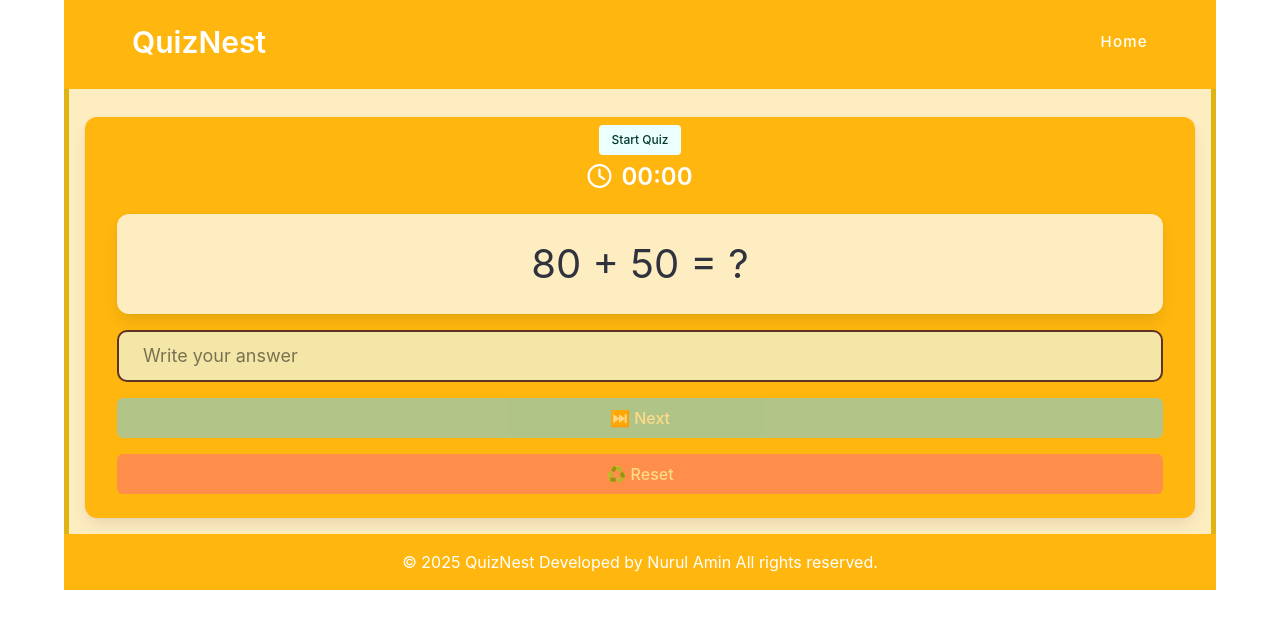
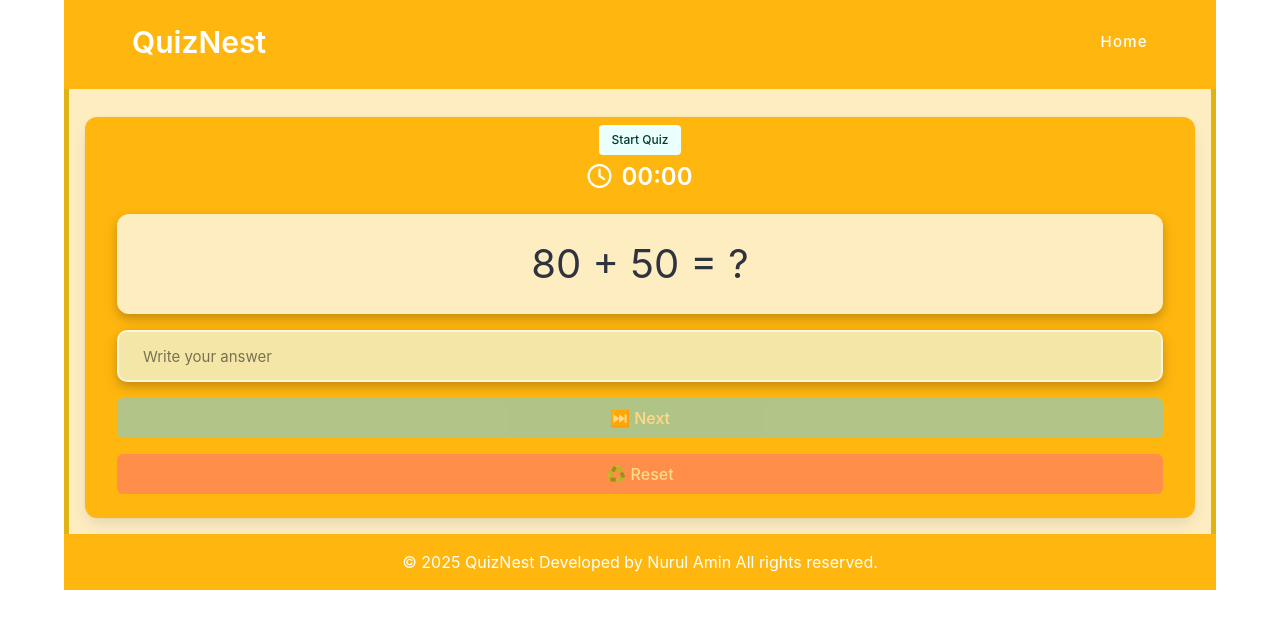
Before and after one commit to engnurulamin/maths-quiz, a SvelteKit app: page /quiz in a window 1280 px wide. Shown: the top 628 px of the page. Built offline with nearby package versions, Linux system fonts and the light colour scheme.

Commit message:
design fix

```diff
--- a/src/routes/quiz/+page.svelte
+++ b/src/routes/quiz/+page.svelte
@@ -15,7 +15,7 @@
       </h1>
       <div class="control mx-5">
         <div class="filed">
-          <div class="box has-background-warning-light has-text-centered">
+          <div class="box has-background-warning-light has-text-centered box-shadow">
             <p class="has-text-dark is-size-2">{current_question || '80 + 50 = ?'}</p>
           </div>
         </div>
@@ -23,7 +23,7 @@
       <div class="control mx-5 my-4">
         <div class="filed">
           <input
-            class="input is-transparent transparent-input p-5"
+            class="input is-transparent transparent-input p-5 box-shadow"
             bind:value={answer_input}
             type="number"
             placeholder="Write your answer"
@@ -32,12 +32,12 @@
         </div>
       </div>
       <div class="control mx-5 my-4">
-        <button class="button is-fullwidth is-info is-dark has-text-white" onclick={nextQuestion} disabled={!$is_game_start}>
+        <button class="button is-fullwidth is-info is-dark has-text-white button-shadow" onclick={nextQuestion} disabled={!$is_game_start}>
           ⏭️ Next
         </button>
       </div>
       <div class="control mx-5 my-4">
-        <button class="button is-fullwidth is-danger is-dark has-text-white" onclick={resetQuiz} disabled={!$is_game_start}>
+        <button class="button is-fullwidth is-danger is-dark has-text-white button-shadow" onclick={resetQuiz} disabled={!$is_game_start}>
           ♻️ Reset
         </button>
       </div>
@@ -46,10 +46,16 @@
 </div>
 
 <style>
-   .transparent-input {
+   .button-shadow {
+    box-shadow: 0 9px 10px rgba(0, 0, 0, 0.2);
+    transition: box-shadow 0.3s ease;
+  }
+  .button-shadow:hover {
+    box-shadow: 0 6px 10px rgba(0, 0, 0, 0.3);
+  }
+  .transparent-input {
     background-color: rgb(243, 230, 166) !important;
-    border: 2px solid rgba(56, 3, 3, 0.796);
-    padding: 0.75rem 1.5rem;
+    border: 2px solid rgba(255, 255, 255, 0.6);;
     border-radius: 10px;
     transition: all 0.3s ease;
     color: #000;
@@ -59,14 +65,16 @@
     color: black;
     opacity: 0.5;
     font-weight: 400;
-    font-size: 18px;
+    font-size: 15px;
   }
 
-  .transparent-input:focus,
-  .transparent-input:active {
-    outline: none;
-    border-color: rgba(255, 255, 255, 0.6);
-    box-shadow: 0 0 8px rgba(255, 255, 255, 0.4);
+  .box-shadow {
+    box-shadow: 0 4px 8px rgba(0, 0, 0, 0.15), 0 6px 16px rgba(0, 0, 0, 0.1);
+    transition: box-shadow 0.3s ease-in-out;
+  }
+
+  .box-shadow:hover {
+    box-shadow: 0 8px 16px rgba(0, 0, 0, 0.2), 0 12px 24px rgba(0, 0, 0, 0.15);
   }
 </style>
 
--- a/src/routes/score/+page.svelte
+++ b/src/routes/score/+page.svelte
@@ -23,14 +23,14 @@
 
       <div class="columns">
         <div class="column">
-          <div class="box has-background-warning-light mx-4">
+          <div class="box has-background-warning-light mx-4 box-shadow">
             <p class="has-text-black has-text-centered is-size-4-desktop is-size-5-tablet is-size-6-mobile">
               ⏱️ You took: <span class="has-text-weight-semibold has-text-info">{formatTime($time_taken)}</span>
             </p>
           </div>
         </div>
         <div class="column">
-          <div class="box has-background-warning-light mx-4">
+          <div class="box has-background-warning-light mx-4 box-shadow">
             <p class="has-text-black has-text-centered is-size-4-desktop is-size-5-tablet is-size-6-mobile">
               🏆 Your score is: <span class="has-text-weight-semibold has-text-primary">{$correct}/{$total}</span>
             </p>
@@ -40,14 +40,14 @@
 
       <div class="columns">
         <div class="column">
-          <div class="box has-background-warning-light mx-4">
+          <div class="box has-background-warning-light mx-4 box-shadow">
             <p class="has-text-black has-text-centered is-size-4-desktop is-size-5-tablet is-size-6-mobile">
               ✅ Total correct answers: <span class="has-text-weight-bold has-text-success">{$correct}</span>
             </p>
           </div>
         </div>
         <div class="column">
-          <div class="box has-background-warning-light mx-4">
+          <div class="box has-background-warning-light mx-4 box-shadow">
             <p class="has-text-black has-text-centered is-size-4-desktop is-size-5-tablet is-size-6-mobile">
               ❌ Total wrong answers: <span class="has-text-weight-bold has-text-danger">{$wrong}</span>
             </p>
@@ -57,14 +57,14 @@
 
       <div class="columns">
         <div class="column">
-          <div class="box has-background-warning-light mx-4">
+          <div class="box has-background-warning-light mx-4 box-shadow">
             <p class="has-text-black has-text-centered is-size-4-desktop is-size-5-tablet is-size-6-mobile">
               🎯 Total attempts: <span class="has-text-weight-bold has-text-success">{$total}</span>
             </p>
           </div>
         </div>
         <div class="column">
-          <div class="box has-background-warning-light mx-4">
+          <div class="box has-background-warning-light mx-4 box-shadow">
             <p class="has-text-black has-text-centered is-size-4-desktop is-size-5-tablet is-size-6-mobile">
               📊 Accuracy: <span class="has-text-weight-bold has-text-link">{$accuracy || 0}%</span>
             </p>
@@ -75,7 +75,7 @@
         <div class="column mx-4 mb-3">
           <div class="field">
             <p class="control">
-              <button class="button is-primary is-dark is-fullwidth has-text-white is-size-4-desktop is-size-6-tablet is-size-6-mobile" onclick={()=>{goto('/').then(() => {
+              <button class="button is-primary is-dark is-fullwidth has-text-white is-size-4-desktop is-size-6-tablet is-size-6-mobile box-shadow" onclick={()=>{goto('/').then(() => {
                 location.reload();
               })}}>
                 🔁 Play Again
@@ -94,6 +94,15 @@
 		display: inline-block;
 		animation: bounce 1s infinite;
 	}
+
+  .box-shadow {
+    box-shadow: 0 4px 8px rgba(0, 0, 0, 0.15), 0 6px 16px rgba(0, 0, 0, 0.1);
+    transition: box-shadow 0.3s ease-in-out;
+  }
+
+  .box-shadow:hover {
+    box-shadow: 0 8px 16px rgba(0, 0, 0, 0.2), 0 12px 24px rgba(0, 0, 0, 0.15);
+  }
 
 	@keyframes bounce {
 		0%, 100% { transform: translateY(0); }
```
